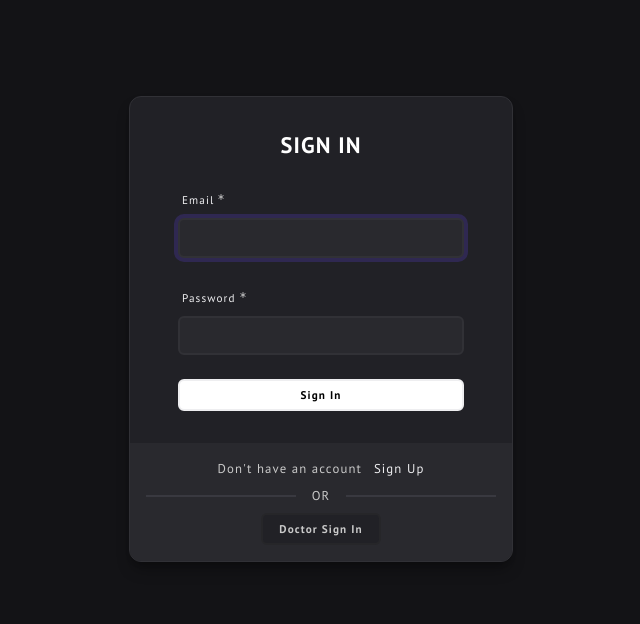
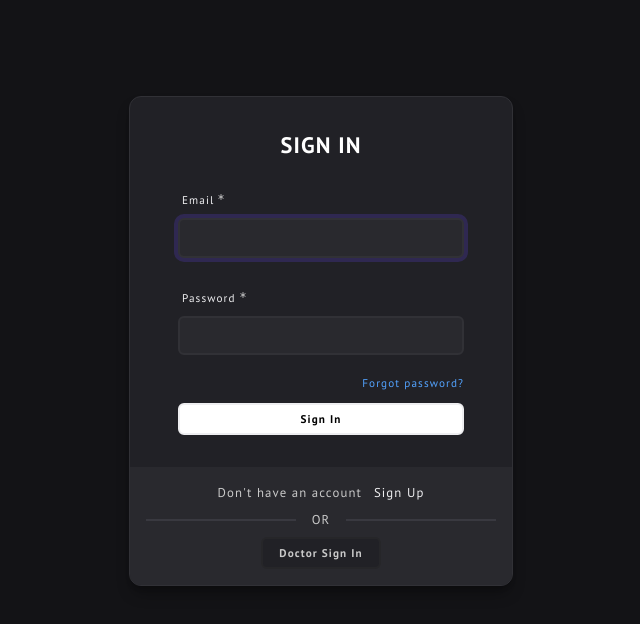
Before and after one commit to affable1920/h-app, a React (Vite) app in the folder Client/: page /auth in a window 1280 px wide. Shown: the top 624 px of the page, without its empty margins (319-959 px from the left). Built offline with nearby package versions, Linux system fonts and the light colour scheme.

Commit message:
Add the forgot password link to one of the sign in forms for now.

```diff
--- a/Client/src/components/PatientSignin.tsx
+++ b/Client/src/components/PatientSignin.tsx
@@ -6,7 +6,7 @@ import { Input } from "./ui/Input";
 import Button from "./lib/button/Button";
 import { useSignin } from "@/hooks/use-auth";
 import { toast } from "sonner";
-import { useNavigate } from "react-router-dom";
+import { Link, useNavigate } from "react-router-dom";
 import type { APIError } from "@/types/http";
 import { useEffect } from "react";
 import { ToggledPasswordInput } from "./lib/button/ToggledPasswordInput";
@@ -56,6 +56,7 @@ export function PatientSignin() {
           <Input.Label htmlFor="email">email</Input.Label>
           <Input.Element
             autoComplete="off"
+            aria-autocomplete="none"
             id="email"
             type="email"
             {...form.register("email")}
@@ -68,8 +69,13 @@ export function PatientSignin() {
         </Input.Group>
       </Stack>
       <Stack orientation="V" className="mt-4">
-        <div className="text-red-400 text-center">
-          {errors["root"] && errors["root"].message}
+        <div className="text-right text-sm my-1">
+          <Link
+            to="forgot-password"
+            className="text-blue-400 hover:underline underline-offset-2"
+          >
+            Forgot password?
+          </Link>
         </div>
         <Button
           type="submit"
--- a/Client/src/components/lib/button/Button.tsx
+++ b/Client/src/components/lib/button/Button.tsx
@@ -46,7 +46,12 @@ const Button = forwardRef<HTMLButtonElement, ButtonProps>(function Button(
       {startIcon && startIcon}
       {children}
       {endIcon && endIcon}
-      {loading && <Spinner size={size ?? "sm"} />}
+      {loading && (
+        <Spinner
+          color={color === "white" ? "primary" : "white"}
+          size={size ?? "sm"}
+        />
+      )}
     </button>
   );
 });
```
